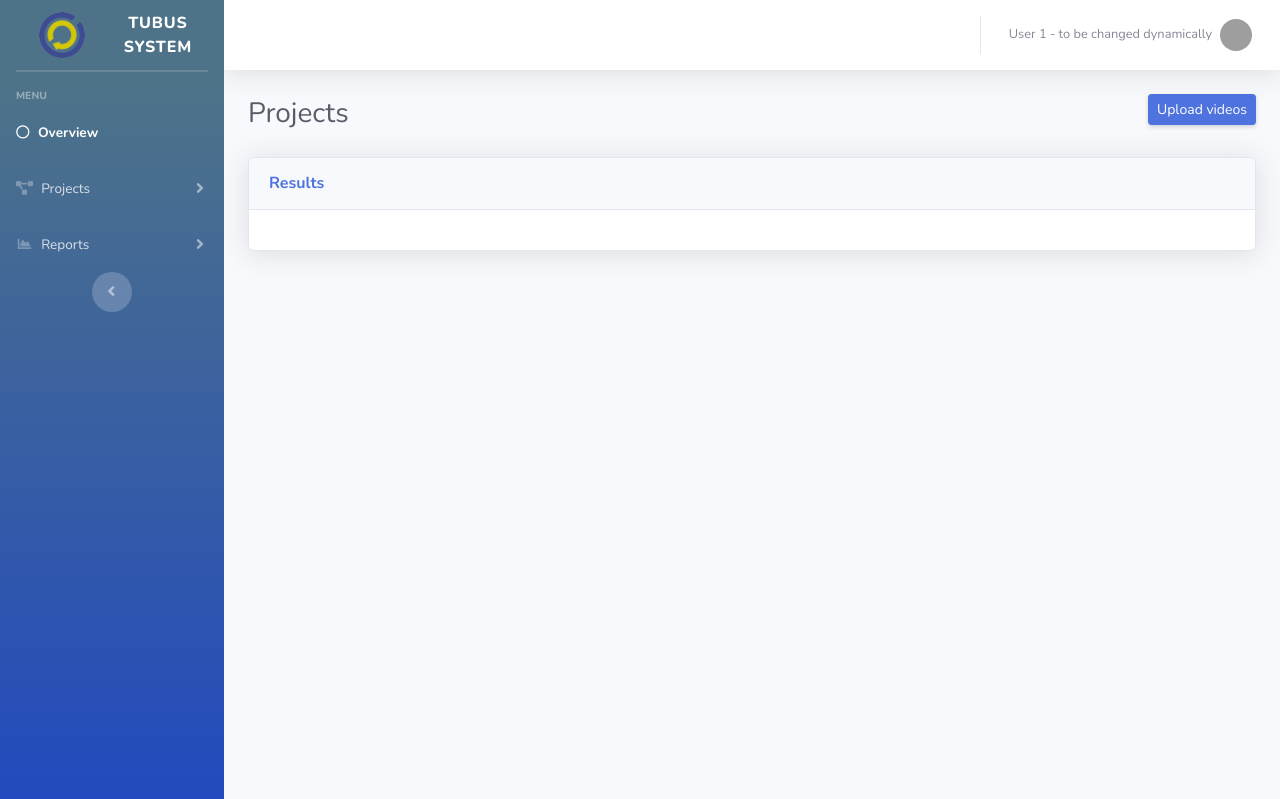
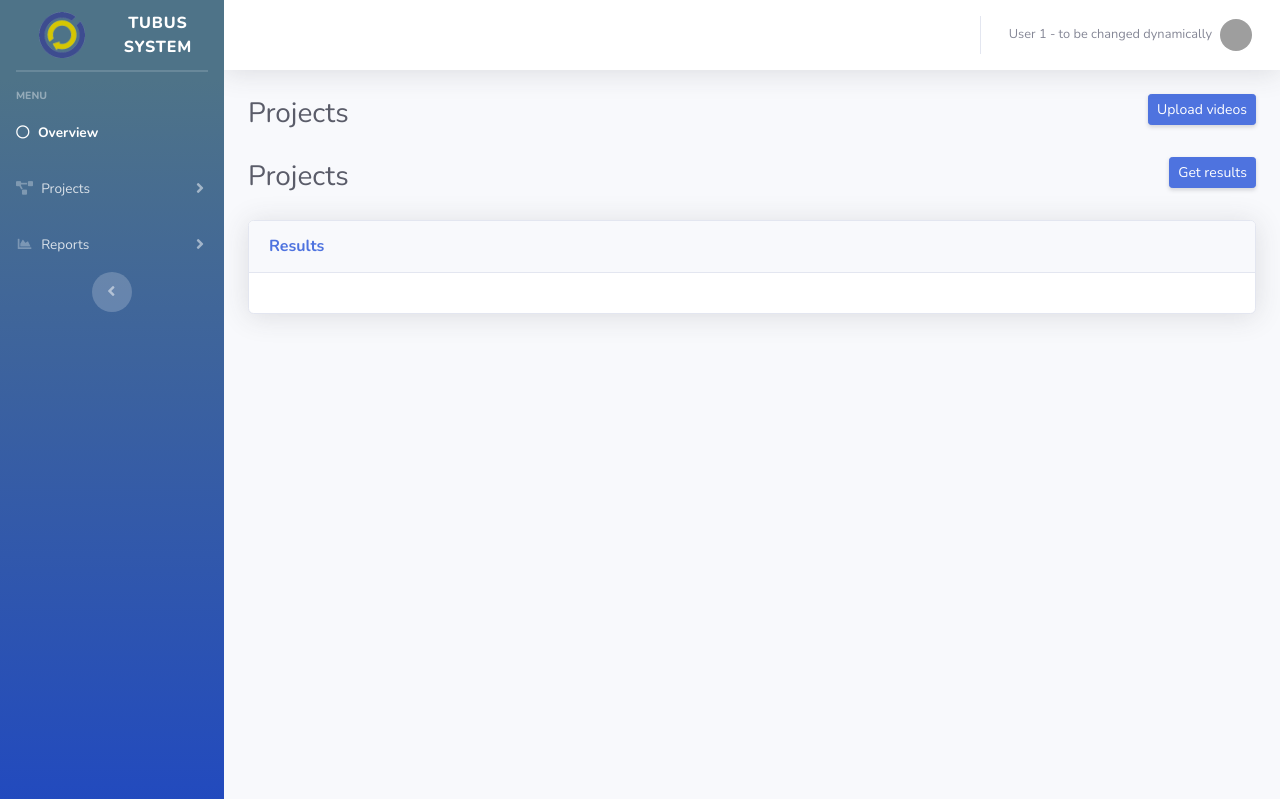
Before and after one commit to Makhaos/tubus, a Flask app: page / in a window 1280 px wide. Shown: the top 799 px of the page. Run offline with Flask 2, Linux system fonts and the light colour scheme; some libraries are stand-ins or nearby versions; grey boxes are pictures that could not be loaded.

Commit message:
extra results button

```diff
--- a/app.py
+++ b/app.py
@@ -1,4 +1,5 @@
 import os
+from os import path
 from flask import Flask, render_template, request, redirect, flash, send_from_directory
 from flask_sqlalchemy import SQLAlchemy
 from werkzeug.utils import secure_filename
@@ -120,9 +121,9 @@ def allowed_video_type(videoname):
 #     return render_template('index.html', results=results)
 
 
-@app.route('/', methods=['POST'])
+@app.route('/', methods=['GET'])
 def upload_video():
-    if request.method == 'POST':
+    if request.method == 'GET':
         if 'video' not in request.files:
             flash('No video part')
             return redirect(request.url)
@@ -135,7 +136,7 @@ def upload_video():
             video.save(os.path.join(app.config['UPLOAD_FOLDER'], videoname))
             video_name_no_extension, video_name_extension = os.path.splitext(videoname)
             # Background process of video processing
-            background_process = q.enqueue(main, job_id='video_processing')
+            background_process = q.enqueue(main, job_id='video_processing', result_ttl=5000)
             flash('Video is processing')
             job_id = background_process.get_id()
             # # Background process to verify if video processing is completed
@@ -147,5 +148,18 @@ def upload_video():
             return redirect(request.url)
 
 
+@app.route('/', methods=['POST'])
+def post_results():
+    if os.path.exists(os.path.join(str(root), 'data')):
+        print('data exists')
+    else:
+        print('there is no data')
+    if os.path.exists(os.path.join(str(root), 'data', 'file')):
+        print('files exists')
+    else:
+        print('there are no files')
+    return render_template('index.html')
+
+
 if __name__ == "__main__":
     app.run(debug=True)
--- a/templates/index.html
+++ b/templates/index.html
@@ -170,10 +170,19 @@
           <!-- Page Heading -->
           <div class="d-sm-flex align-items-center justify-content-between mb-4">
             <h1 class="h3 mb-0 text-gray-800">Projects</h1>
-            <form action="/" method="POST" enctype=multipart/form-data>
+            <form action="/" method="GET" enctype=multipart/form-data>
               <label class="d-none d-sm-inline-block btn btn-sm btn-primary shadow-sm">
                 <input class="fas fa-download fa-sm text-white-50" type="file" name="video" onchange="this.form.submit()" hidden>
                 Upload videos
+              </label>
+            </form>
+          </div>
+          <div class="d-sm-flex align-items-center justify-content-between mb-4">
+            <h1 class="h3 mb-0 text-gray-800">Projects</h1>
+            <form action="/" method="POST">
+              <label class="d-none d-sm-inline-block btn btn-sm btn-primary shadow-sm">
+                <input class="fas fa-download fa-sm text-white-50" type="button" hidden>
+                Get results
               </label>
             </form>
           </div>
```
